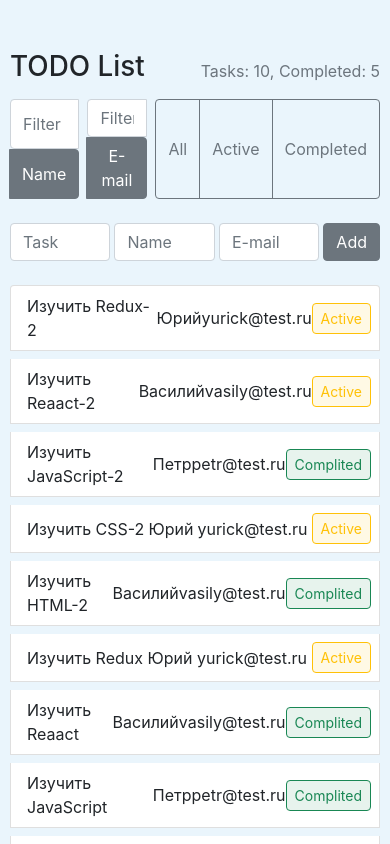
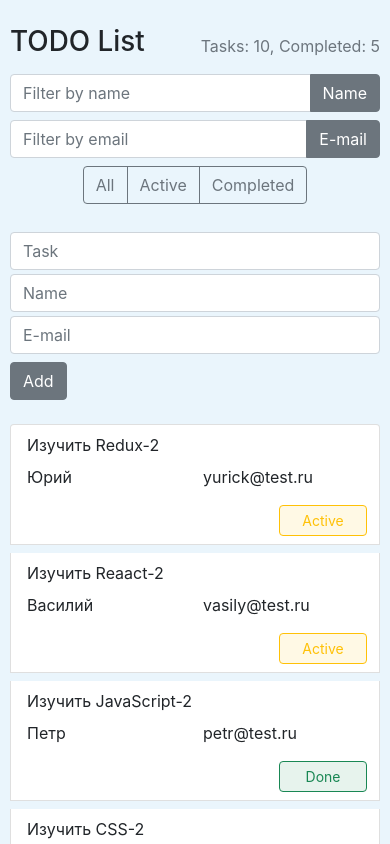
Before and after one commit to KarpovYuri/softlex-test, a React (Create React App) app: page / in a window 390 px wide. Shown: the top 844 px of the page. Built offline with nearby package versions, Linux system fonts and the light colour scheme.

Commit message:
feat: Добаить адаптивность

```diff
--- a/src/components/app-header/app-header.jsx
+++ b/src/components/app-header/app-header.jsx
@@ -3,7 +3,7 @@ import './app-header.css';
 
 const AppHeader = ({ numberTasks, numberCompletedTasks }) => {
   return (
-    <div className='d-flex justify-content-between align-items-end mb-3'>
+    <div className='d-flex flex-wrap flex-sm-nowrap justify-content-between align-items-end mb-3'>
       <h1 className='mb-0'>TODO List</h1>
       <p className='text-secondary mb-0'>Tasks: {numberTasks}, Completed: {numberCompletedTasks}</p>
     </div>
--- a/src/components/pagination-panel/pagination-panel.jsx
+++ b/src/components/pagination-panel/pagination-panel.jsx
@@ -20,6 +20,12 @@ const PaginationPanel = () => {
           <a className="page-link text-secondary" href="#">3</a>
         </li>
         <li className="page-item">
+          <a className="page-link text-secondary" href="#">4</a>
+        </li>
+        <li className="page-item">
+          <a className="page-link text-secondary" href="#">5</a>
+        </li>
+        <li className="page-item">
           <a className="page-link text-secondary" href="#">
             <i className="fa-solid fa-angle-right"></i>
           </a>
--- a/src/components/task-add-form/task-add-form.jsx
+++ b/src/components/task-add-form/task-add-form.jsx
@@ -48,30 +48,30 @@ const TaskAddForm = () => {
 
   return (
     <form
-      className='d-flex mt-4'>
+      className='d-flex flex-wrap flex-md-nowrap mt-4'>
       <input
-        className='form-control me-1'
+        className='form-control me-md-2 mt-1 mt-md-0'
         type='text'
         placeholder='Task'
         value={isTaskText}
         onChange={handleTaskTextChange}
       />
       <input
-        className='form-control me-1'
+        className='form-control me-md-2 mt-1 mt-md-0'
         type='text'
         placeholder='Name'
         value={isUserName}
         onChange={handleUserNameChange}
       />
       <input
-        className='form-control me-1'
+        className='form-control me-md-3 mt-1 mt-md-0'
         type='text'
         placeholder='E-mail'
         value={isUserEmail}
         onChange={handleUserEmailChange}
       />
       <button
-        className='btn btn-secondary'
+        className='btn btn-secondary mt-2 mt-md-0'
         type='submit'
         onClick={handleTaskSubmit}>
         Add
--- a/src/components/task-list-item/taskListItem.jsx
+++ b/src/components/task-list-item/taskListItem.jsx
@@ -4,13 +4,13 @@ import './taskListItem.css';
 const PostListItem = ({ taskText, userName, userEmail, isCompleted }) => {
 
   return (
-    <div className='d-flex justify-content-between align-items-center'>
-      <span>{taskText}</span>
-      <span>{userName}</span>
-      <span>{userEmail}</span>
-      <small className={`px-2 py-1 fw-semibold bg-opacity-10 border  border-opacity-10 rounded-2
+    <div className='row d-flex align-items-center'>
+      <span className='col-12 col-md-5'>{taskText}</span>
+      <span className='col-6 col-sm-5 col-md-3 mt-2 mt-sm-0'>{userName}</span>
+      <span className='col-6 col-sm-5 col-md-3 mt-2 mt-sm-0'>{userEmail}</span>
+      <small className={`offset-9 col-3 offset-sm-0 col-sm-2 col-md-1 mt-3 mt-sm-0 px-2 py-1 fw-semibold bg-opacity-10 border  border-opacity-10 rounded-2 text-center
       ${isCompleted ? 'text-success bg-success border-success' : 'text-warning bg-warning border-warning'}`}>
-        {isCompleted ? 'Complited' : 'Active'}
+        {isCompleted ? 'Done' : 'Active'}
       </small>
     </div>
   )
--- a/src/components/task-list/task-list.jsx
+++ b/src/components/task-list/task-list.jsx
@@ -9,7 +9,7 @@ const TaskList = ({ tasks }) => {
     const { id, ...itemProps } = item;
 
     return (
-      <li key={id} className='list-group-item mt-2 pt-2 pb-2 pe-2'>
+      <li key={id} className='list-group-item mt-2 pt-2 pb-2 pe-4'>
         <TaskListItem {...itemProps} />
       </li>
     )
--- a/src/components/task-status-filter/task-status-filter.jsx
+++ b/src/components/task-status-filter/task-status-filter.jsx
@@ -29,8 +29,8 @@ const TaskStatusFilter = () => {
 
 
   return (
-    <>
-      <div className='input-group me-2'>
+    <div className='d-flex justify-content-center flex-wrap flex-md-nowrap'>
+      <div className='input-group me-md-3'>
         <input
           type='text'
           className='form-control'
@@ -44,7 +44,7 @@ const TaskStatusFilter = () => {
           Name
         </button>
       </div>
-      <div className='input-group me-2'>
+      <div className='input-group me-md-4 mt-2 mt-md-0'>
         <input
           type='text'
           className='form-control'
@@ -58,7 +58,7 @@ const TaskStatusFilter = () => {
           E-mail
         </button>
       </div>
-      <div className='btn-group'>
+      <div className='btn-group  mt-2 mt-md-0'>
         {FILTERS_BTN.map(({ text, activeFilter }) => (
           <button
             onClick={() => { handleChangeFilter({ activeFilter, filterValue: '' }) }}
@@ -67,7 +67,7 @@ const TaskStatusFilter = () => {
           >{text}</button>
         ))}
       </div>
-    </>
+    </div>
   )
 }
 
--- a/src/index.css
+++ b/src/index.css
@@ -8,3 +8,9 @@ body {
   -moz-osx-font-smoothing: grayscale;
   background-color: #eaf5fc;
 }
+
+@media (max-width: 767px) {
+  body {
+    margin-top: 25px;
+  }
+}
```
